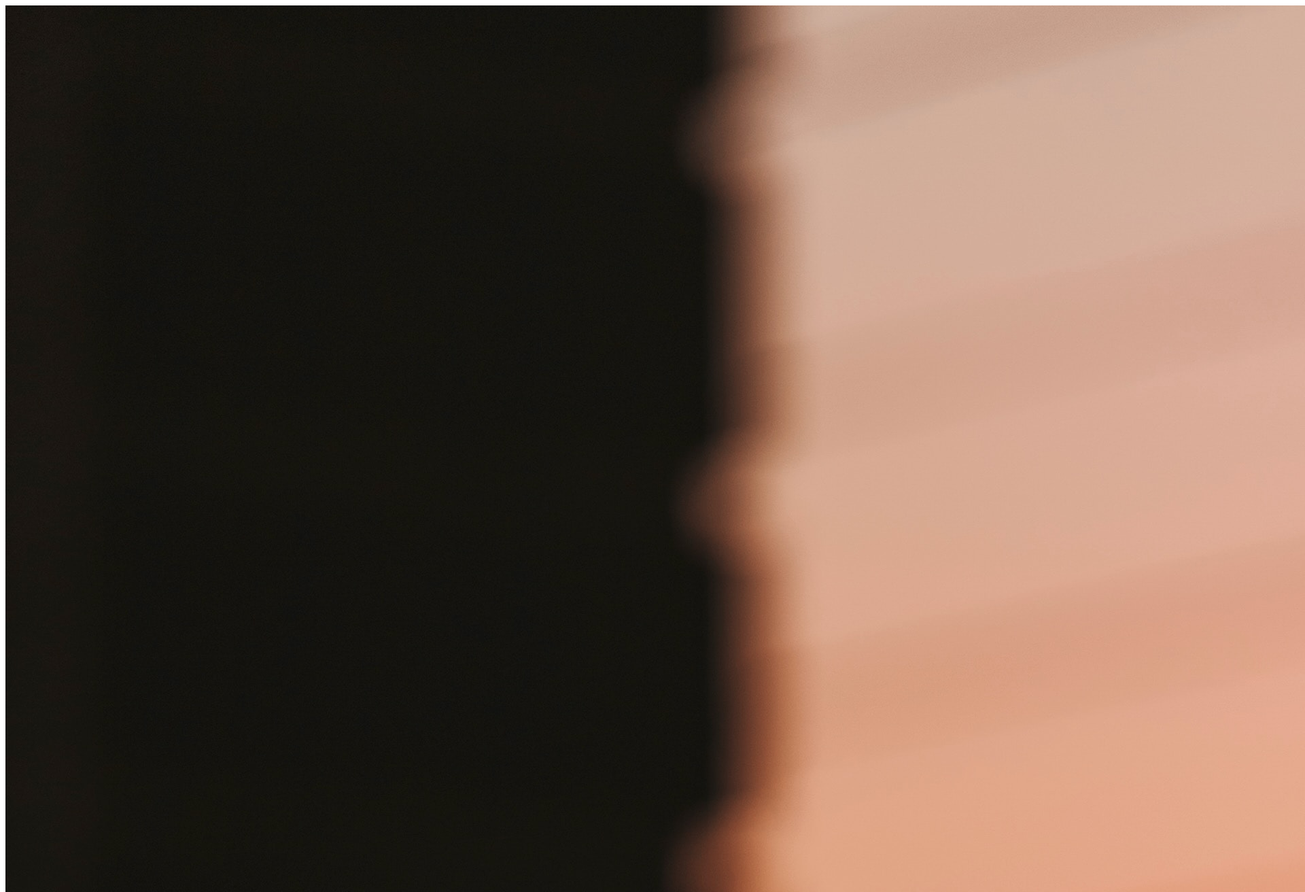
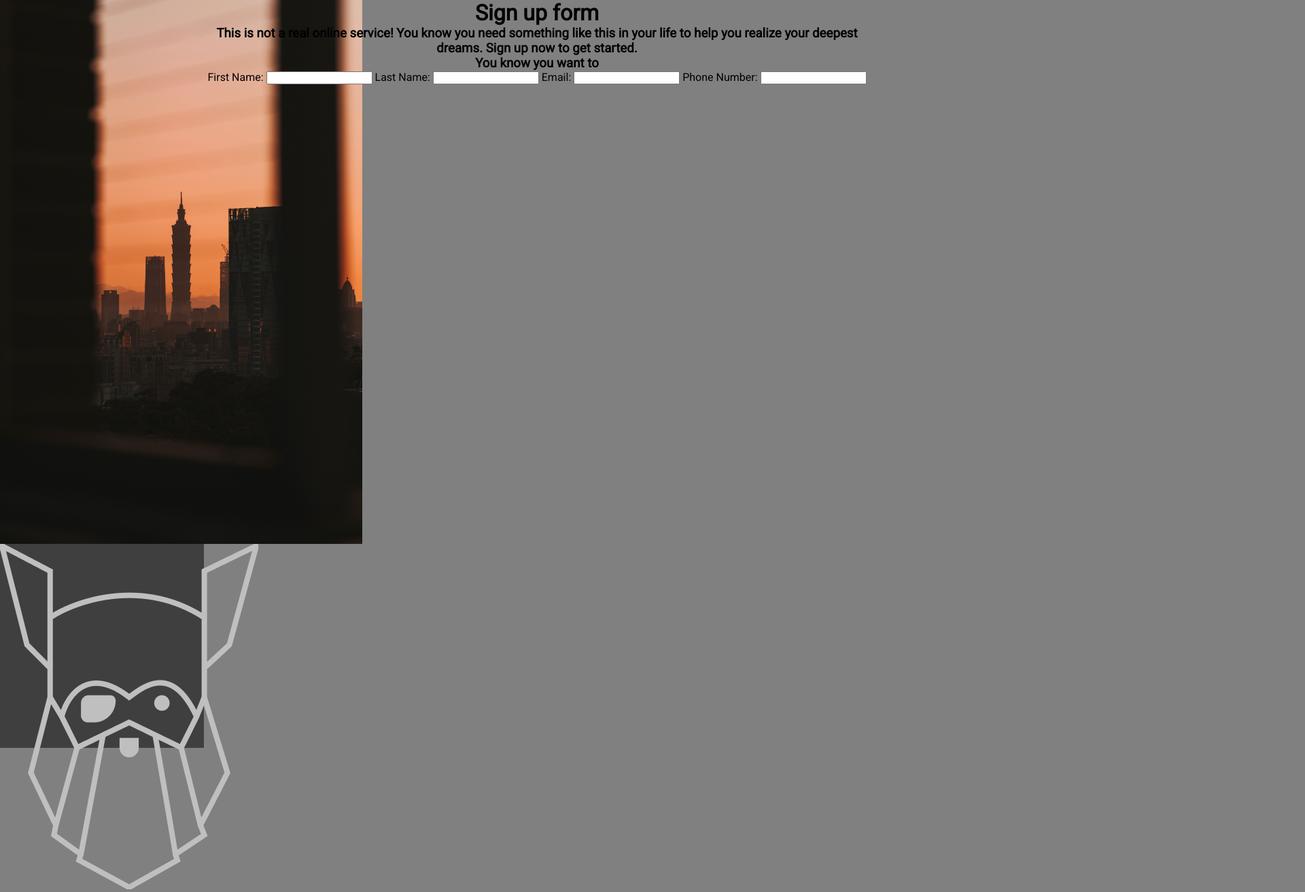
Before and after one commit to BalazsBanfi/TOP-sig-up-form, a plain HTML site: page index.html in a window 1280 px wide. Shown: the top 1312 px of the page at 68% size, 1920 px wide, since content can reach past the window. Drawn offline with Linux system fonts and the light colour scheme.

Commit message:
add bg image and basic form

```diff
--- a/index.html
+++ b/index.html
@@ -5,12 +5,36 @@
     <meta http-equiv="X-UA-Compatible" content="IE=edge">
     <meta name="viewport" content="width=device-width, initial-scale=1.0">
     <link rel="stylesheet" href="style.css">
+    <link rel="preconnect" href="https://fonts.googleapis.com">
+    <link rel="preconnect" href="https://fonts.gstatic.com" crossorigin>
+    <link href="https://fonts.googleapis.com/css2?family=Roboto&display=swap" rel="stylesheet">
     <title>Sign up form</title>
 </head>
 <body>
     <header>
-        <img id="leoimg" src="./images/leobg.jpg" alt="background city">
+        <div id="leoimg"><img src="./images/leobg.jpg" alt="background city"></div>
+        <div class="logo_bg">
+            <img id="odinimg" src="./images/odin-lined.png" alt="logo">
+        </div>
     </header>
 
+    <main>
+        <h1>Sign up form</h1>
+        <h3>This is not a real online service! You know you need something like this in your life to help you realize your deepest dreams. Sign up now to get started.</h3>
+        <h3>You know you want to</h3>
+        <form action="#" method="get">
+
+            <label for="first_name">First Name:</label>
+            <input type="text" id="first_name">
+            <label for="last_name">Last Name:</label>
+            <input type="text" id="last_name">
+            <label for="email">Email:</label>
+            <input type="email" id="email">
+            <label for="phone_number">Phone Number:</label>
+            <input type="tel" id="phone_number">
+        </form>
+
+
+    </main>
 </body>
 </html>
--- a/style.css
+++ b/style.css
@@ -0,0 +1,38 @@
+* {
+    margin: 0px;
+    padding: 0px;
+    box-sizing: border-box;
+    text-align: center;
+    font-family: 'Roboto', sans-serif;
+}
+
+body {
+    background-color: grey;
+    display: flex;
+    max-width: 100vw;
+}
+
+header {
+    max-width: 300px;
+}
+
+#leoimg {
+    max-height: 100vh;
+}
+
+#leoimg > img {
+    max-height: 100vh;
+}
+
+.logo_bg {
+    width: 100%;
+    height: 300px;
+    background-color: black;
+    opacity: 0.5;
+}
+
+#odinimg {
+    position: static;
+    left: 10px;
+    top: 100px;
+}
```
